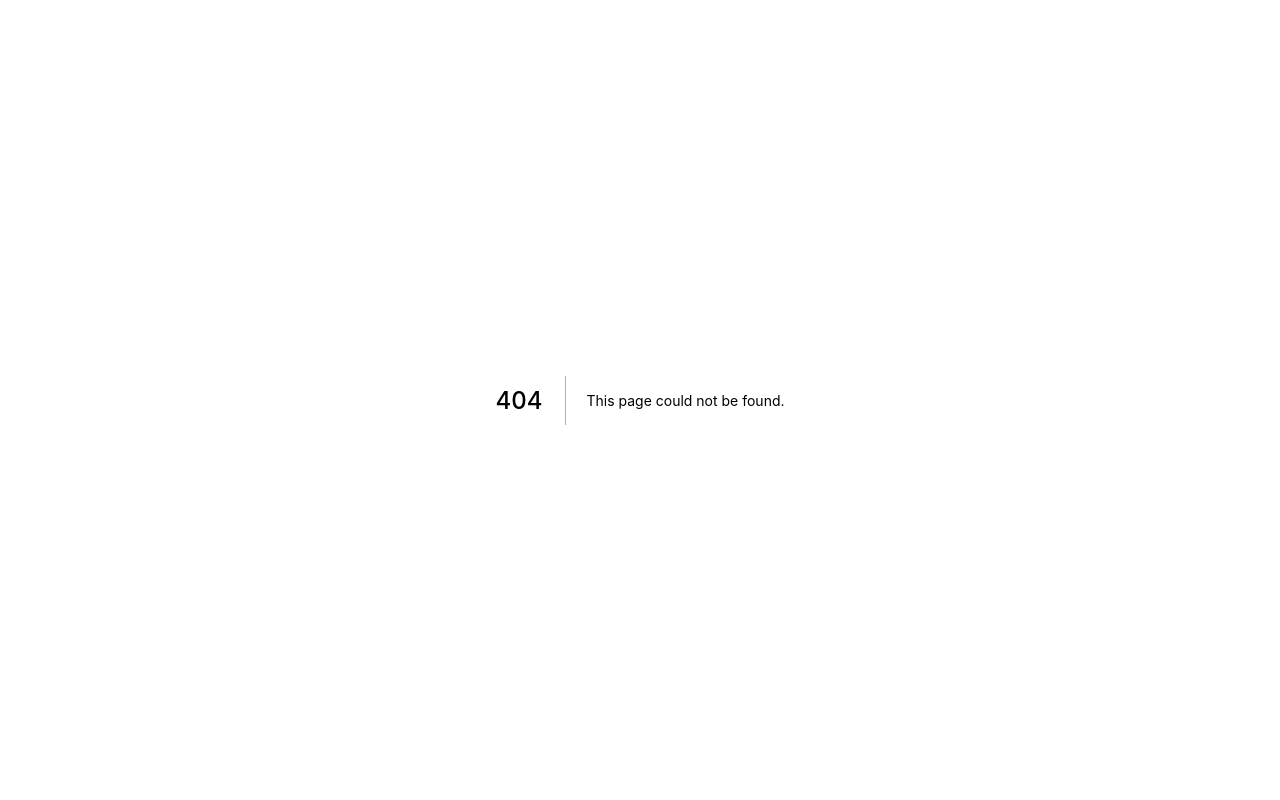
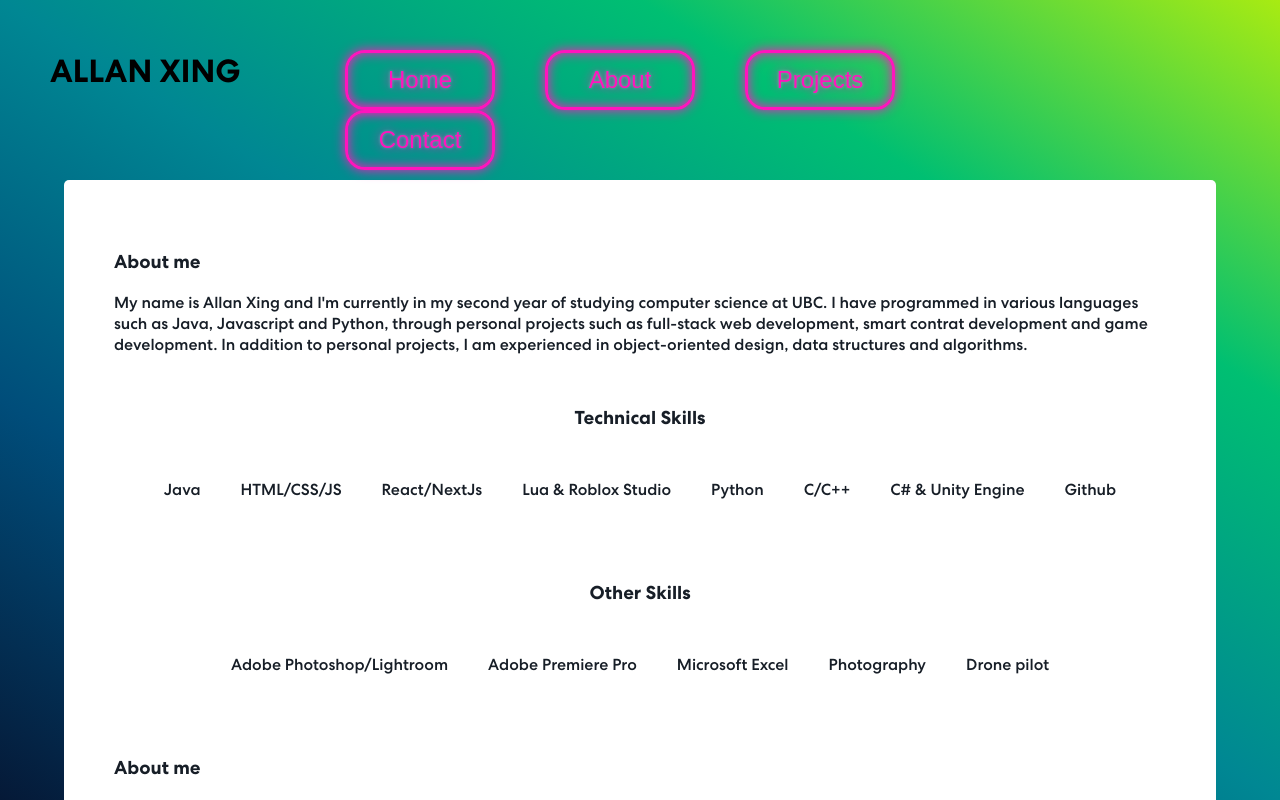
Before and after one commit to allanx1ng/allanx1ng.github.io, a Next.js app: page /about in a window 1280 px wide. Before the commit this address had no page. Built offline with nearby package versions, Linux system fonts and the light colour scheme.

Commit message:
added about page

```diff
--- a/components/Projects.js
+++ b/components/Projects.js
@@ -8,9 +8,7 @@ export default function ProjectsPage() {
         <>
             <div className={styles.projects}>
                 <h1>
-                    <Link href='./projects'>
-                        Projects
-                    </Link>
+                    Projects
                 </h1>
                 {Projects.map((project) => (
                     <p>
--- a/pages/_app.js
+++ b/pages/_app.js
@@ -1,7 +1,19 @@
 import '../styles/globals.css'
 
+
+import Header from '../components/Header'
+import Footer from '../components/Footer'
+
 function MyApp({ Component, pageProps }) {
-  return <Component {...pageProps} />
+  return (
+    <>
+      <Header />
+      <Component {...pageProps} />
+      <Footer />
+    </>
+
+
+  )
 }
 
 export default MyApp
--- /dev/null
+++ b/pages/about.js
@@ -0,0 +1,77 @@
+import styles from '../styles/Home.module.css'
+
+export default function About() {
+    return (
+        <div className={styles.about}>
+            <h3>
+                About me
+            </h3>
+            <p>
+                My name is Allan Xing and I'm currently in my second year of studying computer science at UBC.
+                I have programmed in various languages such as Java, Javascript and Python, through personal projects
+                such as full-stack web development, smart contrat development and game development.
+                In addition to personal projects, I am experienced in object-oriented design, data structures and algorithms.
+            </p>
+
+
+            <h3 className={styles.sectionTitle}>
+                    Technical Skills
+                </h3>
+            <div className={styles.skills}>
+                <p className={styles.skill}>
+                    Java
+                </p>
+                <p className={styles.skill}>
+                    HTML/CSS/JS
+                </p>
+                <p className={styles.skill}>
+                    React/NextJs
+                </p>
+                <p className={styles.skill}>
+                    Lua & Roblox Studio
+                </p>
+                <p className={styles.skill}>
+                    Python
+                </p>
+                <p className={styles.skill}>
+                    C/C++
+                </p>
+                <p className={styles.skill}>
+                    C# & Unity Engine
+                </p>
+                <p className={styles.skill}>
+                    Github
+                </p>
+            </div>
+
+
+            <h3 className={styles.sectionTitle}>
+                    Other Skills
+                </h3>
+            <div className={styles.skills}>
+                <p className={styles.skill}>
+                    Adobe Photoshop/Lightroom
+                </p>
+                <p className={styles.skill}>
+                    Adobe Premiere Pro
+                </p>
+                <p className={styles.skill}>
+                    Microsoft Excel
+                </p>
+                <p className={styles.skill}>
+                    Photography
+                </p>
+                <p className={styles.skill}>
+                    Drone pilot
+                </p>
+            </div>
+
+            <h3>
+                About me
+            </h3>
+            <p>
+                My name is Allan Xing and I'm currently in my second year of studying computer science at UBC.
+            </p>
+        </div>
+    )
+}
--- a/styles/Home.module.css
+++ b/styles/Home.module.css
@@ -1,13 +1,3 @@
-
-.app {
-  /* background-image: linear-gradient(to right top, #ff722b, #ff603b, #ff4c4b, #ff385b, #ff216b); */
-  background-image: linear-gradient(to right top, #051937, #004d7a, #008793, #00bf72, #a8eb12);
-  height: 100vh;
-  position: fixed;
-
-  overflow-x: hidden;
-  overflow-y: auto;
-}
 
 /*
 
@@ -127,13 +117,15 @@ BODY
   margin-top: 100px;
   margin-bottom: 200px;
   border-radius: 50px;
-  background-color: #222222;
-  height: 500px;
-  padding-top: 25px;
-  padding-left: 50px;
+  background-color: #cccccc;
+  padding: 50px;
   color: #fff;
 }
 
+
+.bgtest {
+  background-image: url('../public/25231.png');
+}
 
 /*
 
@@ -195,9 +187,43 @@ PROJECT
   margin-bottom: 200px;
   border-radius: 50px;
   background-color: #222222;
-  height: 500px;
-  padding-top: 25px;
-  padding-left: 50px;
+  padding: 50px;
   color: #fff;
 
 }
+
+
+/*
+
+ABOUT
+
+*/
+
+.about {
+  width: 90vw;
+  margin-left: 5vw;
+  margin-top: 100px;
+  margin-bottom: 200px;
+  border-radius: 5px;
+  background-color: #fff;
+  padding: 50px;
+  color: #171E27;
+}
+
+.sectionTitle{
+  margin-top: 50px;
+  text-align: center;
+}
+
+.skills {
+  display: flex;
+  justify-content: center;
+  padding: 10px;
+  margin-bottom: 50px;
+
+}
+
+.skill {
+  margin: 20px;
+
+}
--- a/styles/globals.css
+++ b/styles/globals.css
@@ -21,6 +21,18 @@ body {
   margin: 0;
   font-family: 'Centra', -apple-system, BlinkMacSystemFont, Segoe UI, Roboto, Oxygen,
     Ubuntu, Cantarell, Fira Sans, Droid Sans, Helvetica Neue, sans-serif;
+
+
+  background-image: linear-gradient(to right top, #051937, #004d7a, #008793, #00bf72, #a8eb12);
+
+  min-height: 100%;
+  height: 100vh;
+  width: 100vw;
+  position: fixed;
+
+  overflow-x: hidden;
+  overflow-y: auto;
+
 }
 
 a {
```
Also changed, not shown: pages/index.js (+10 -8 lines), pages/projects.js (+5 -4 lines).
